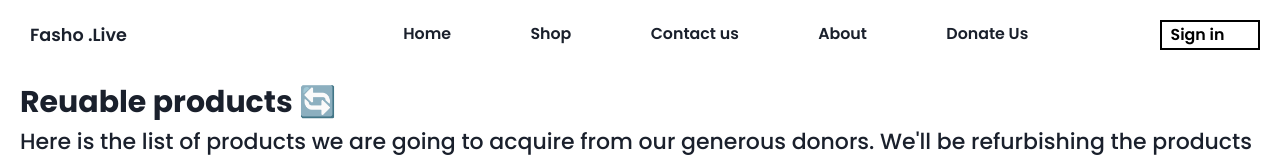
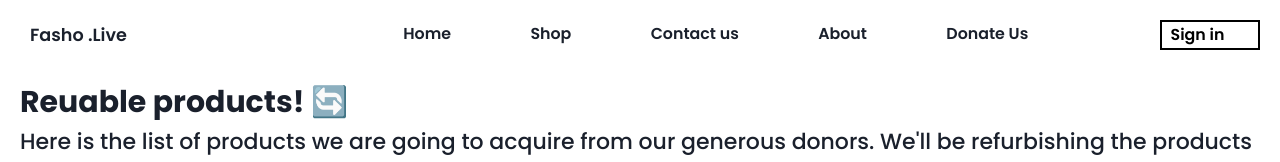
Before and after one commit to kaushik-rishi/FSD_GRP_26, a React (Create React App) app in the folder frontend/: page /donations in a window 1280 px wide. Shown: the top 162 px of the page. Built offline with nearby package versions, Linux system fonts and the light colour scheme; no server answers; some icons are missing.

Commit message:
Some front end change in donations

```diff
--- a/frontend/src/pages/Donation/Donations.js
+++ b/frontend/src/pages/Donation/Donations.js
@@ -55,7 +55,7 @@ const GetDonations = ({history}) => {
           </Helmet>
           <div>
               <div className='dsect'>
-                <h1>Reuable products 🔄</h1>
+                <h1>Reuable products! 🔄</h1>
                 <p>Here is the list of products we are going to acquire from our generous donors. We'll be refurbishing the products on receiving them in a week's duration and make them available for resale after clearing all the technicalities.</p>
                 <br />
                 <PaginatedTable2 productRows={donateProds}/>
```
